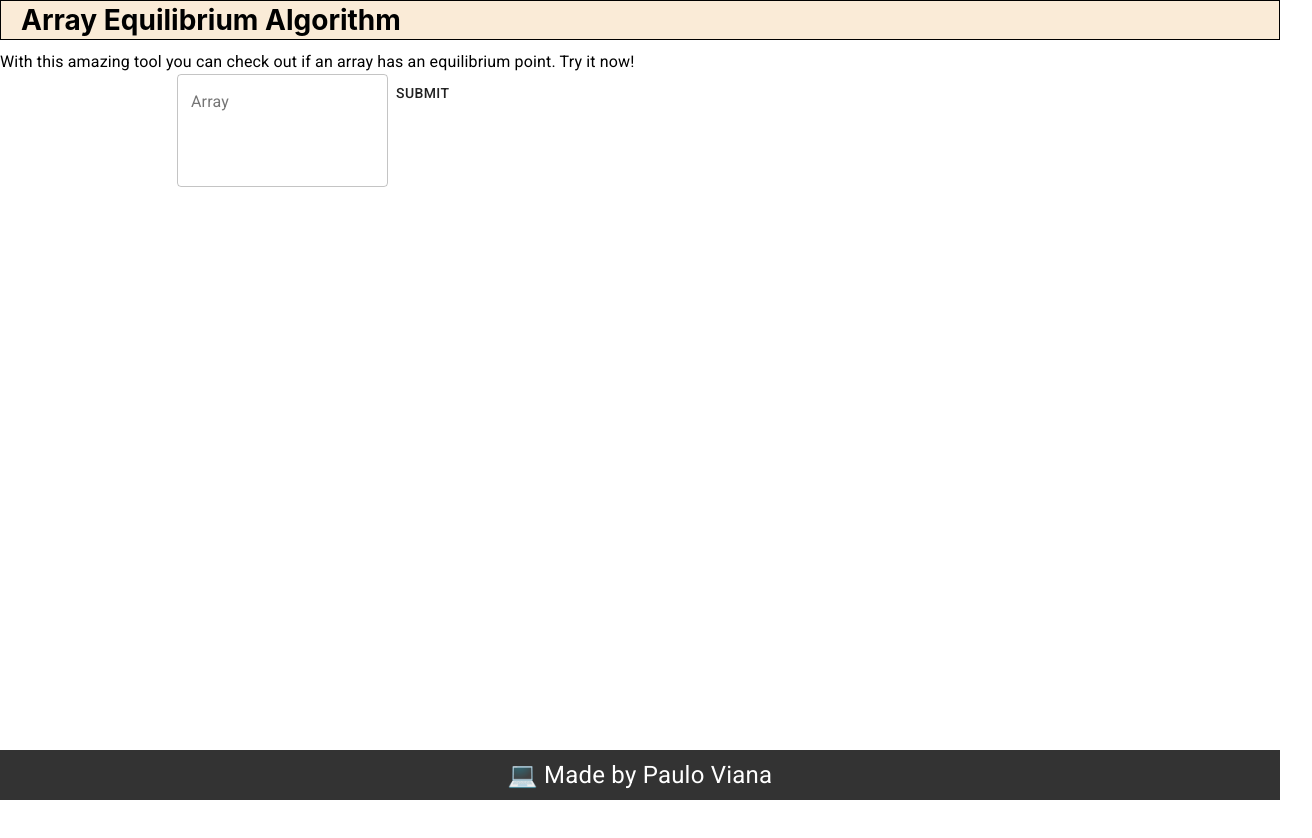
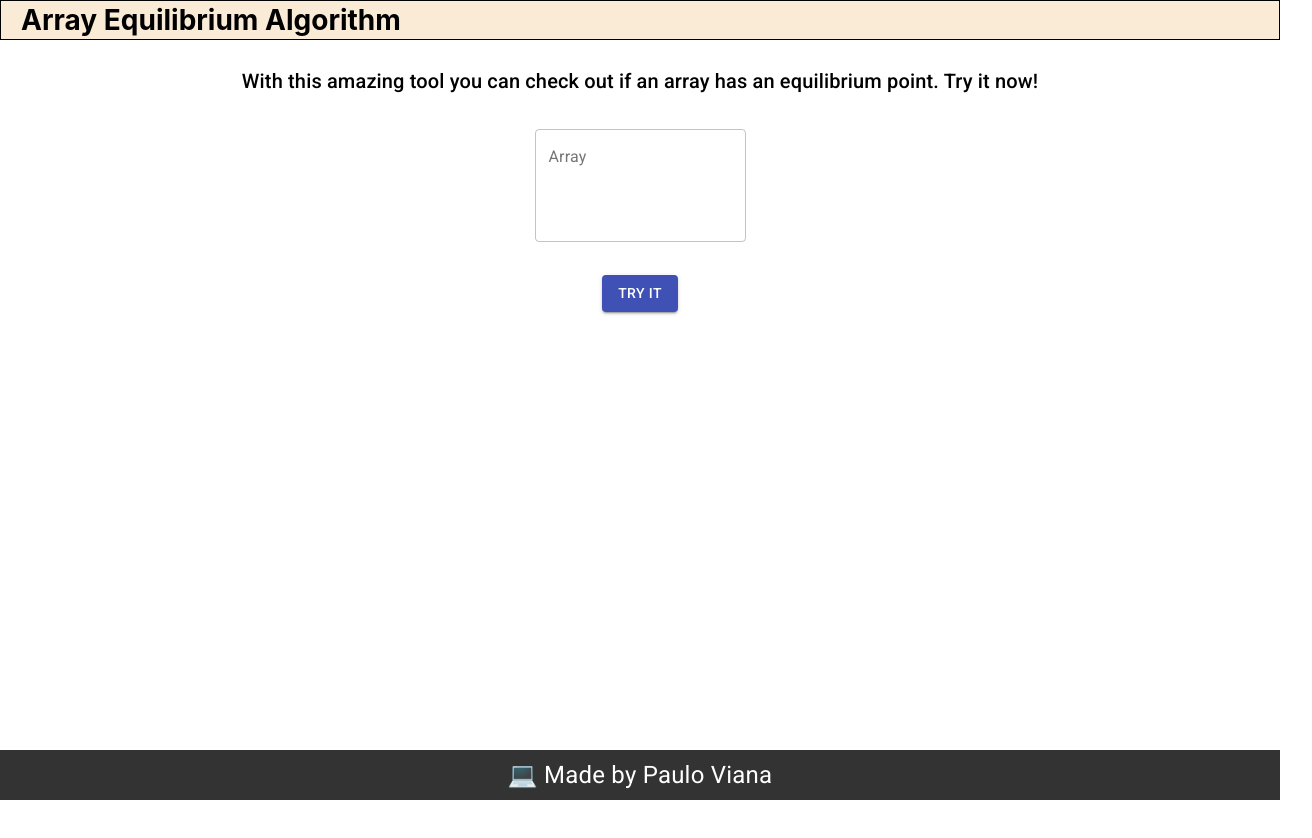
Before and after one commit to paulo9mv/sum_array_front, a React (Create React App) app: page / in a window 1280 px wide. Shown: the top 838 px of the page, 1312 px wide, since content can reach past the window. Before the commit the page ends 800 px from the top, so only its background shows below. Built offline with nearby package versions, Linux system fonts and the light colour scheme.

Commit message:
feat: add loading message

```diff
--- a/src/components/result/Result.tsx
+++ b/src/components/result/Result.tsx
@@ -1,12 +1,20 @@
 import React, { FC } from "react";
 import Alert from "@material-ui/lab/Alert";
-
+import { makeStyles } from "@material-ui/core";
 interface Props {
   error: string;
   result: number | undefined;
 }
 
+const useStyles = makeStyles(() => ({
+  container: {
+    maxWidth: 400,
+  },
+}));
+
 const Result: FC<Props> = ({ error, result }) => {
+  const classes = useStyles();
+
   const getAlertStatus = () => {
     if (error) {
       return "error";
@@ -33,7 +41,9 @@ const Result: FC<Props> = ({ error, result }) => {
   };
 
   return error || result || result === 0 ? (
-    <Alert severity={getAlertStatus()}>{getAlertMessage()}</Alert>
+    <Alert className={classes.container} severity={getAlertStatus()}>
+      {getAlertMessage()}
+    </Alert>
   ) : null;
 };
 
--- a/src/components/topbar/Topbar.tsx
+++ b/src/components/topbar/Topbar.tsx
@@ -11,6 +11,7 @@ const useStyles = makeStyles(() => ({
     alignItems: "center",
     width: "100%",
     height: 40,
+    opacity: 1,
     backgroundColor: "antiquewhite",
     border: "1px solid rgba(0, 0, 0, 1)",
     fontWeight: "bold",
--- a/src/index.css
+++ b/src/index.css
@@ -1,5 +1,6 @@
 body {
   margin: 0;
+  padding-top: 65px;
   font-family: -apple-system, BlinkMacSystemFont, "Segoe UI", "Roboto", "Oxygen",
     "Ubuntu", "Cantarell", "Fira Sans", "Droid Sans", "Circular Std",
     "Helvetica Neue", sans-serif;
--- a/src/screens/mainPage/MainPage.tsx
+++ b/src/screens/mainPage/MainPage.tsx
@@ -6,7 +6,6 @@ import {
   Button,
   Typography,
   makeStyles,
-  CircularProgress,
 } from "@material-ui/core";
 import { Form, Field } from "react-final-form";
 import getApi from "../../api/api";
@@ -16,10 +15,19 @@ interface FormProps {
   arrayContent: string;
 }
 
-const useStyles = makeStyles((theme) => ({
+const useStyles = makeStyles(() => ({
   root: {
     flexGrow: 1,
-    marginTop: 50,
+
+    alignSelf: "center",
+  },
+  marginBox: {
+    marginBottom: 8,
+  },
+  wrapper: {
+    justifyContent: "center",
+    margin: 1,
+    position: "relative",
   },
 }));
 
@@ -64,12 +72,15 @@ const MainPage: FC = () => {
   };
 
   return (
-    <Grid container className={classes.root}>
-      <Box>
-        <Typography>
+    <Grid container className={classes.root} spacing={8}>
+      <Grid item xs={12}>
+        <Box marginBottom={4}>
+          <Box marginBottom={4}>
+            <Typography variant="h6">
               With this amazing tool you can check out if an array has an
               equilibrium point. Try it now!
             </Typography>
+          </Box>
           <Form<FormProps>
             validate={validateForm}
             validateOnBlur
@@ -77,6 +88,7 @@ const MainPage: FC = () => {
             render={({ handleSubmit, form }) => {
               return (
                 <form onSubmit={handleSubmit}>
+                  <Box marginBottom={4}>
                     <Field
                       name="arrayContent"
                       render={({ input, meta }) => (
@@ -95,17 +107,26 @@ const MainPage: FC = () => {
                         />
                       )}
                     />
-
-                <Button disabled={loading} onClick={form.submit}>
-                  Submit
+                  </Box>
+                  <Box className={classes.wrapper}>
+                    <Button
+                      variant="contained"
+                      color="primary"
+                      disabled={loading}
+                      onClick={form.submit}
+                    >
+                      {loading ? "Loading" : "Try it"}
                     </Button>
-                {loading && <CircularProgress />}
+                  </Box>
                 </form>
               );
             }}
           />
         </Box>
+        <Box display="flex" justifyContent="center">
           <Result result={result} error={error} />
+        </Box>
+      </Grid>
     </Grid>
   );
 };
```
Also changed, not shown: src/screens/mainPage/MainPage.css (deleted, +0 -32 lines), src/assets/svg/robot_error.svg (deleted). Lines whose indentation alone changed are shown as unchanged.
